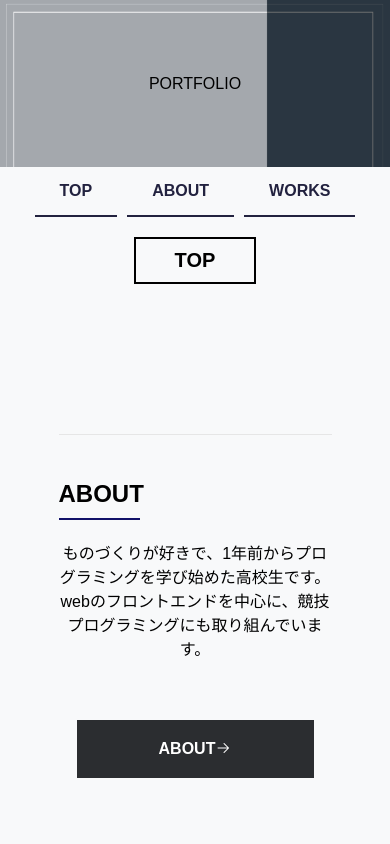
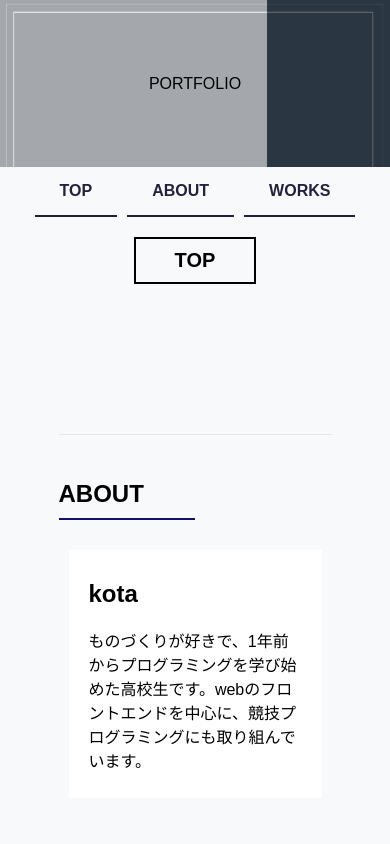
Before and after one commit to kotaok/first_vue, a Vue app: page / in a window 390 px wide. Shown: the top 844 px of the page. Built offline with nearby package versions, Linux system fonts and the light colour scheme.

Commit message:
トップページのレイアウト調整、その他スタイルの微調整

```diff
--- a/package.json
+++ b/package.json
@@ -16,7 +16,8 @@
     "core-js": "^3.6.4",
     "element-ui": "^2.4.5",
     "vue": "^2.6.11",
-    "vue-router": "^3.1.6"
+    "vue-router": "^3.1.6",
+    "vue-scrollto": "^2.17.1"
   },
   "devDependencies": {
     "@vue/cli-plugin-babel": "~4.2.0",
--- a/src/components/myprofile.vue
+++ b/src/components/myprofile.vue
@@ -21,6 +21,8 @@
 
 #profile p {
   color: #333333;
-  font-size: 21px;
+  font-size: 17px;
+  width: 80%;
+  margin: auto;
 }
 </style>
--- a/src/components/page1.vue
+++ b/src/components/page1.vue
@@ -11,16 +11,19 @@
       <router-link to="/page3" class="jump">WORKS<i class="el-icon-right"></i></router-link>
     </div>
     <router-view></router-view>
+    <topblog></topblog>
   </div>
 </template>
 
 <script>
 import topabout from './top_about'
 import topworks from './top_works'
+import topblog from './top_blog'
 export default {
   components: {
     topabout,
-    topworks
+    topworks,
+    topblog
   }
 }
 </script>
@@ -47,5 +50,11 @@ export default {
   border-bottom: solid 2px rgb(17, 17, 104);
 }
 
+@media screen and (max-width: 600px) {
+  .index-text {
+  width: 50%;
+}
+}
+
 
 </style>
--- a/src/components/top_about.vue
+++ b/src/components/top_about.vue
@@ -1,7 +1,12 @@
 <template>
   <div class="top_block">
     <h2 class="index-text">ABOUT</h2>
-    <p>ものづくりが好きで、1年前からプログラミングを学び始めた高校生です。webのフロントエンドを中心に、競技プログラミングにも取り組んでいます。</p>
+    <div class="top_about_block">
+    <div class="top_about_profile">
+      <h2>kota</h2>
+      <p>ものづくりが好きで、1年前からプログラミングを学び始めた高校生です。webのフロントエンドを中心に、競技プログラミングにも取り組んでいます。</p>
+    </div>
+    </div>
   </div>
 </template>
 <script>
@@ -18,4 +23,38 @@ export default {
   padding-top: 25px;
   border-top: solid 1px #e6e6e6;
 }
+
+.top_about_block {
+  display: flex;
+}
+
+.top_about_block div {
+  width: 400px;
+  padding: 100px 50px;
+  margin: 40px;
+}
+
+.top_about_profile {
+  background-color: #ffffff;
+}
+
+.top_about_profile h2, .top_about_profile p {
+  text-align: left;
+}
+
+.top_about_profile p {
+  font-size: 16px;
+}
+@media screen and (max-width: 600px) {
+
+  .top_about_profile {
+    width: 80%;
+  }
+
+  .top_about_block div {
+  width: 100%;
+  padding: 10px 20px;
+  margin: 10px;
+  }
+}
 </style>
--- /dev/null
+++ b/src/components/top_blog.vue
@@ -0,0 +1,14 @@
+<template>
+  <div class="top_block">
+    <h2 class="index-text">BLOG</h2>
+    <p>開発でハマったところや、触った技術の使い方、備忘録などを書く予定です。</p>
+  </div>
+</template>
+<script>
+export default {
+
+}
+</script>
+<style>
+
+</style>
--- a/src/components/works.vue
+++ b/src/components/works.vue
@@ -54,11 +54,11 @@ export default {
   data: function() {
     return {
       items: [
-        { name: 'slackbot',path: '/img/slackbot.png',text:'Pythonで開発した翻訳Bot', lang: "主な使用言語/フレームワークなど: Python、Slack API", github: null, link: null},
-        { name: 'portfolio_ver1',path: '/img/kotaportfolio.png',text: 'HTMLとCSSで製作した最初のポートフォリオ', lang: "主な使用言語/フレームワークなど: HTML・CSS、JavaScript", github: "https://github.com/kotaok/myportfolio", link: null},
-        { name: 'webrain',path: '/img/webrain.png',text: '「ブレインストーミング」のアイデアを出し合えるチャットアプリ', lang: "主な使用言語/フレームワークなど:Node.js/Express、Firebase Authentication、Realtimedatabase", github: "https://github.com/kotaok/storm-webrain", link: "https://storm-webrain.herokuapp.com/"},
-        { name: 'kashiwa',path: '/img/kashiwa.png',text: '通学しているキャンパスのホームページ', lang: "主な使用言語/フレームワークなど:PHP", github: null, link: "http://n-kashiwa.main.jp/"},
-        { name: 'portfolio_ver2',path: '/img/portfolio_image.png',text: 'Vue.jsを使って開発した新しいポートフォリオ', lang: "主な使用言語/フレームワークなど:Vue.js", github: "https://github.com/kotaok/first_vue", link: null}
+        { name: 'Slackbot',path: '/img/slackbot.png',text:'Pythonで開発した翻訳Bot', lang: "主な使用言語/フレームワークなど: Python、Slack API", github: null, link: null},
+        { name: 'ポートフォリオ',path: '/img/kotaportfolio.png',text: 'HTMLとCSSで製作した最初のポートフォリオ', lang: "主な使用言語/フレームワークなど: HTML・CSS、JavaScript", github: "https://github.com/kotaok/myportfolio", link: null},
+        { name: 'WeBrain',path: '/img/webrain.png',text: '「ブレインストーミング」のアイデアを出し合えるチャットアプリ', lang: "主な使用言語/フレームワークなど:Node.js/Express、Firebase Authentication、Realtimedatabase", github: "https://github.com/kotaok/storm-webrain", link: "https://storm-webrain.herokuapp.com/"},
+        { name: '柏キャンパスホームページ',path: '/img/kashiwa.png',text: '通学しているキャンパスのホームページ', lang: "主な使用言語/フレームワークなど:PHP", github: null, link: "http://n-kashiwa.main.jp/"},
+        { name: 'ポートフォリオ(New)',path: '/img/portfolio_image.png',text: 'Vue.jsを使って開発した新しいポートフォリオ', lang: "主な使用言語/フレームワークなど:Vue.js", github: "https://github.com/kotaok/first_vue", link: null}
       ],
       dialogVisible: false,
       dialogname: "test",
@@ -153,7 +153,7 @@ export default {
   }
 
   .item h4 {
-    font-size: 22px;
+    font-size: 18px;
   }
 
   .item p {
```
Also changed, not shown: 1 other file (tests, documents, lock files or other folders).
